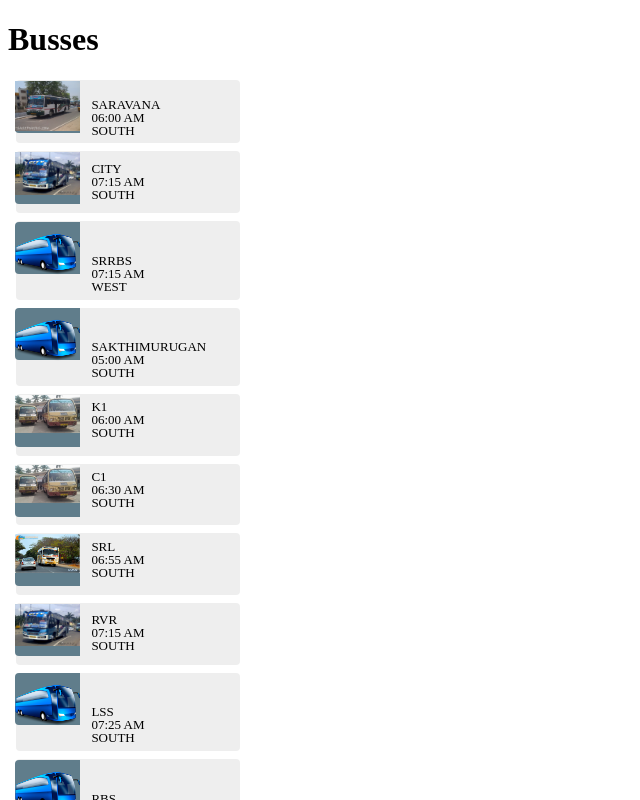
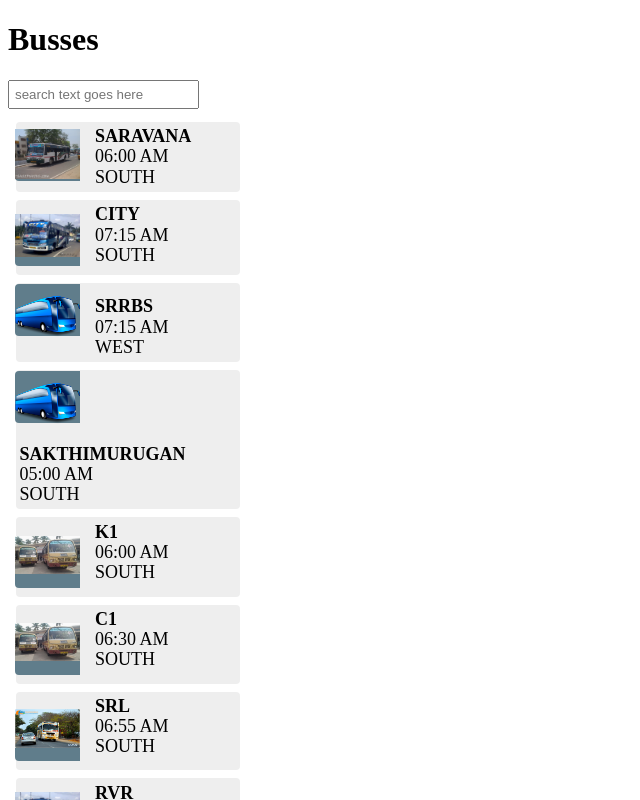
Before and after one commit to Navinchinnasamy/Angular-Bus-List, an Angular app: page / in a window 1280 px wide. Shown: the top 800 px of the page, without its empty margins (0-640 px from the left). Built offline with nearby package versions, Linux system fonts and the light colour scheme.

Commit message:
Filter & Front-end modifications
Signed-off-by: Navin Chinnasamy <navinchinnasamy@gmail.com>

```diff
--- a/package.json
+++ b/package.json
@@ -29,9 +29,9 @@
     "@angular/cli": "~7.3.9",
     "@angular/compiler-cli": "~7.2.0",
     "@angular/language-service": "~7.2.0",
-    "@types/node": "~8.9.4",
     "@types/jasmine": "~2.8.8",
     "@types/jasminewd2": "~2.0.3",
+    "@types/node": "^8.9.5",
     "codelyzer": "~4.5.0",
     "jasmine-core": "~2.99.1",
     "jasmine-spec-reporter": "~4.2.1",
@@ -40,6 +40,7 @@
     "karma-coverage-istanbul-reporter": "~2.0.1",
     "karma-jasmine": "~1.1.2",
     "karma-jasmine-html-reporter": "^0.2.2",
+    "lite-server": "^2.5.3",
     "protractor": "~5.4.0",
     "ts-node": "~7.0.0",
     "tslint": "~5.11.0",
--- a/src/app/app.module.ts
+++ b/src/app/app.module.ts
@@ -2,11 +2,13 @@ import { BrowserModule } from '@angular/platform-browser';
 import { NgModule } from '@angular/core';
 
 import { AppComponent } from './app.component';
+import { FilterPipe} from './filter.pipe';
 import { BusListComponent } from './bus-list/bus-list.component';
 
 @NgModule({
   declarations: [
     AppComponent,
+	FilterPipe,
     BusListComponent
   ],
   imports: [
--- a/src/app/bus-list/bus-list.component.css
+++ b/src/app/bus-list/bus-list.component.css
@@ -30,7 +30,8 @@
 }
 
 .businfo label {
-	display: block;
+  display: block;
+  padding: 0.2em;
 }
 
 .busses .badge {
@@ -51,3 +52,17 @@
 .busicon {
 	width: 100%;
 }
+
+#bus-filter {
+  padding: 5px;
+  margin-bottom: 5px;
+}
+
+.bus-name {
+  font-weight: bold;
+  font-size: large;
+}
+
+.bus-time, .bus-direction {
+  font-size: large;
+}
--- a/src/app/bus-list/bus-list.component.html
+++ b/src/app/bus-list/bus-list.component.html
@@ -1,10 +1,11 @@
+<input (keyup)="onKey($event)" placeholder="search text goes here" id="bus-filter" />
 <ul class="busses">
-  <li *ngFor="let bus of busses">
+  <li *ngFor="let bus of busses | filter : searchText">
 	<span class="badge"><img src="assets/images/{{ bus.icon }}" class="busicon" /></span>
 	<div class="businfo">
-	  <label>{{ bus.bus }}</label>
-	  <label>{{ bus.timing }}</label>
-	  <label>{{ bus.direction }}</label>
+	  <label class="bus-name">{{ bus.bus }}</label>
+	  <label class="bus-time">{{ bus.timing }}</label>
+	  <label class="bus-direction">{{ bus.direction }}</label>
 	</div>
   </li>
 </ul>
--- a/src/app/bus-list/bus-list.component.ts
+++ b/src/app/bus-list/bus-list.component.ts
@@ -1,6 +1,6 @@
 import { Component, OnInit } from '@angular/core';
 import { Bus } from '../bus';
-import BussesList from '../../assets/busses.json';
+var BussesList = require('../../assets/busses.json');
 
 @Component({
   selector: 'app-bus-list',
@@ -9,13 +9,17 @@ import BussesList from '../../assets/busses.json';
 })
 export class BusListComponent implements OnInit {
 
+  searchText: String = "";
   busses: Bus[] = BussesList;
 
   constructor() {
-    console.log(BussesList);
   }
 
   ngOnInit() {
   }
 
+  onKey(event: any) { // without type info
+    this.searchText = event.target.value;
+  }
+
 }
--- /dev/null
+++ b/src/app/filter.pipe.ts
@@ -0,0 +1,14 @@
+import { Pipe, PipeTransform } from '@angular/core';
+@Pipe({
+  name: 'filter'
+})
+export class FilterPipe implements PipeTransform {
+  transform(items: any[], searchText: string): any[] {
+    if(!items) return [];
+    if(!searchText) return items;
+searchText = searchText.toLowerCase();
+return items.filter( it => {
+      return (it.bus.toLowerCase().includes(searchText) || it.timing.toLowerCase().includes(searchText));
+    });
+   }
+}
--- a/src/tsconfig.app.json
+++ b/src/tsconfig.app.json
@@ -2,7 +2,8 @@
   "extends": "../tsconfig.json",
   "compilerOptions": {
     "outDir": "../out-tsc/app",
-    "types": []
+    "types": [ "node" ],
+	"typeRoots": [ "../node_modules/@types" ]
   },
   "exclude": [
     "test.ts",
```
Also changed, not shown: 1 other file (tests, documents, lock files or other folders).
